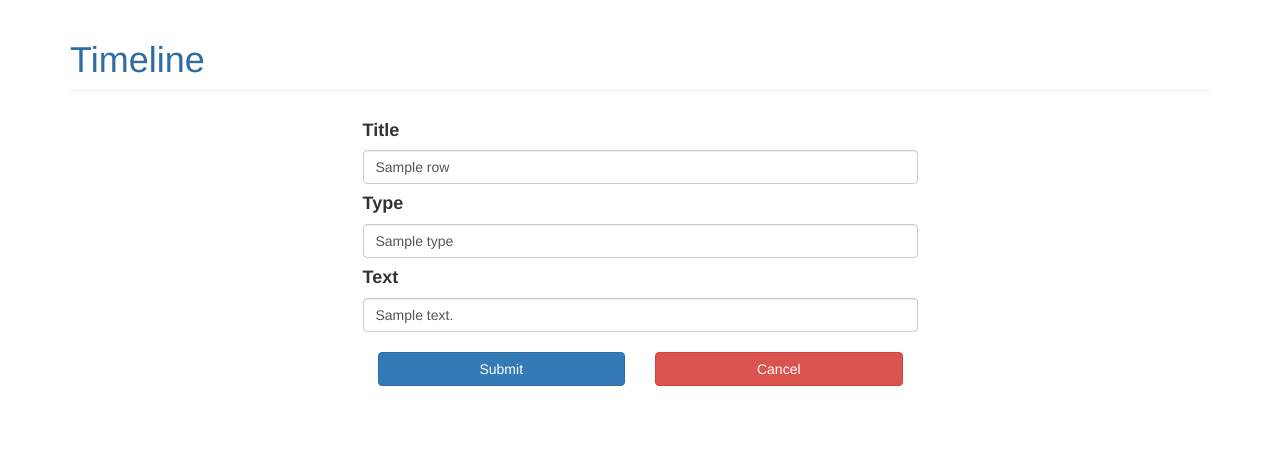
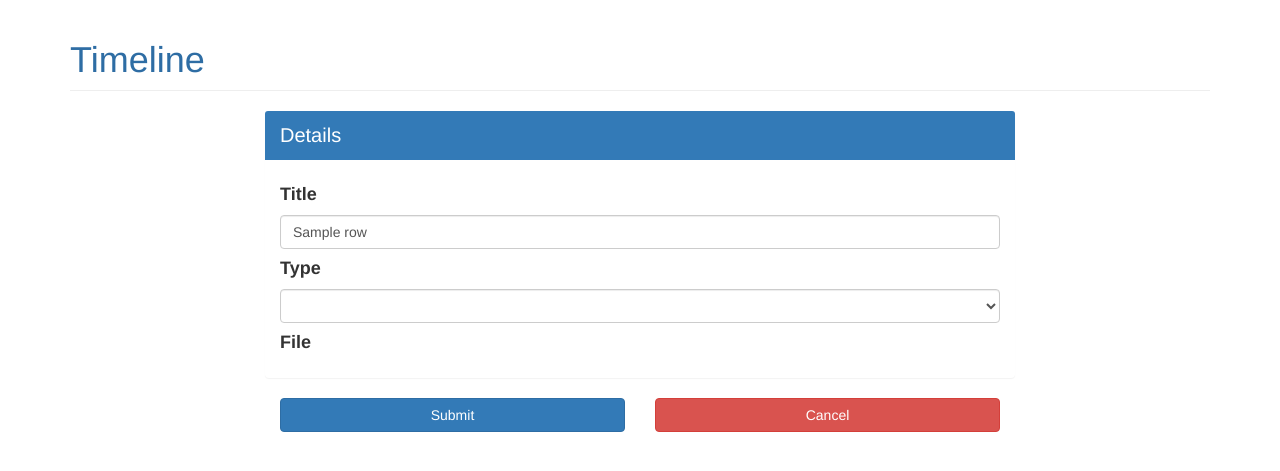
Before and after one commit to priankuhan/Timeline, a Django app: template timeline/templates/detail.html in a window 1280 px wide. Shown: the top 471 px of the page. Run offline with Django 3.2, Linux system fonts and the light colour scheme; the template is opened without the code that fills it: most values are stand-ins (such as "Sample title", 1, 10 or a date in 2020); parts of the project's set-up code (start-up, migrations or seed data) failed here and were passed over; some libraries are stand-ins or nearby versions.

Commit message:
Updated with more efficient code

```diff
--- a/timeline/models.py
+++ b/timeline/models.py
@@ -1,6 +1,9 @@
 from couchdbkit.ext.django.schema import *
 from datetime import datetime
+from django.db import models
 
+class Uploader(models.Model):
+    docfile = models.FileField(upload_to='media')
 
 class Item(Document):
     author = StringProperty()
--- a/timeline/settings.py
+++ b/timeline/settings.py
@@ -91,3 +91,6 @@
 # https://docs.djangoproject.com/en/1.7/howto/static-files/
 
 STATIC_URL = '/static/'
+
+MEDIA_ROOT = os.path.join("timeline/static")
+MEDIA_URL = '/media/'
--- a/timeline/static/timeline/custom.css
+++ b/timeline/static/timeline/custom.css
@@ -157,7 +157,7 @@
 
 #viewpane {
   position: fixed;
-  top: 35%;
+  top: 25%;
   bottom: 20px;
   left:53%;
   width:500px;
--- a/timeline/templates/detail.html
+++ b/timeline/templates/detail.html
@@ -19,17 +19,47 @@
       </div>
     </div>
     <hr style="margin-top: 0px">
-  <form method="post" action=".">
+  <form method="post" enctype="multipart/form-data">
   {% csrf_token %}
     <div class="row">
-      <div class="col-sm-3"></div>
-      <div class="col-sm-6">
-        <h4><strong>Title </strong></h4>
-        <input type="text" name="title" class="form-control" value="{{ row.title }}">
-        <h4><strong>Type </strong></h4>
-        <input type="text" name="type" class="form-control" value="{{ row.type }}">
-        <h4><strong>Text </strong></h4>
-        <input type="text" name="text" class="form-control" value="{{ row.text }}"><br>
+      <div class="col-sm-2"></div>
+      <div class="col-sm-8">
+        <div class="panel panel-primary" style="border:0">
+          <div class="panel-heading" style="font-size:20px">Details</div>
+          <div class="panel-body">
+            <h4><strong>Title </strong></h4>
+            <input type="text" name="title" class="form-control" value="{{ row.title }}">
+            <h4><strong>Type </strong></h4>
+            <select id="type" name="type" class="form-control">
+                <option value="Document" selected>Document</option>
+                <option value="Music">Music</option>
+                <option value="Picture">Picture</option>
+                <option value="Video">Video</option>
+                <option value="Other">Other</option>
+            </select>
+            <h4><strong>File </strong></h4>
+            <div2 id="Document">
+              Choose a PDF Document to upload
+              <input id="id_docfile" type="file" name="docfile" accept=".pdf">
+            </div2>
+            <div2 id="Music">
+              Choose an mp3 file to upload
+              <input id="id_docfile" type="file" name="docfile" accept="audio/mp3">
+            </div2>
+            <div2 id="Picture">
+              Choose an image file to upload
+              <input id="id_docfile" type="file" name="docfile" accept="image/*">
+            </div2>
+            <div2 id="Video">
+              Choose an mp4 file to upload
+              <input id="id_docfile" type="file" name="docfile" accept="video/mp4">
+            </div2>
+            <div2 id="Other">
+              Choose a file to upload
+              <input id="id_docfile" type="file" name="docfile" accept="*">
+            </div2>
+          </div>
+        </div>
         <div class="col-sm-6">
           <input type="submit" class="btn btn-primary btn-block">
         </div>
@@ -44,3 +74,18 @@
 
 </div>
 </body> </html>
+
+<script>
+
+  $(document).ready(function() {
+    var type = "{{ row.type }}";
+    $("select#type").val(type);
+    $('div2:not(#'+ type + ')').hide();
+    $('#' + type).show();
+    $('select#type').change(function() {
+        var val = $(this).val();
+        $('div2:not(#'+ val + ')').hide();
+        $('#' + val).show();
+    });
+  });
+</script>
```
Also changed, not shown: timeline/templates/index.html (+20 -6 lines), timeline/views.py (+50 -5 lines), timeline/static/timeline/custom.js (line endings or trailing spaces).
